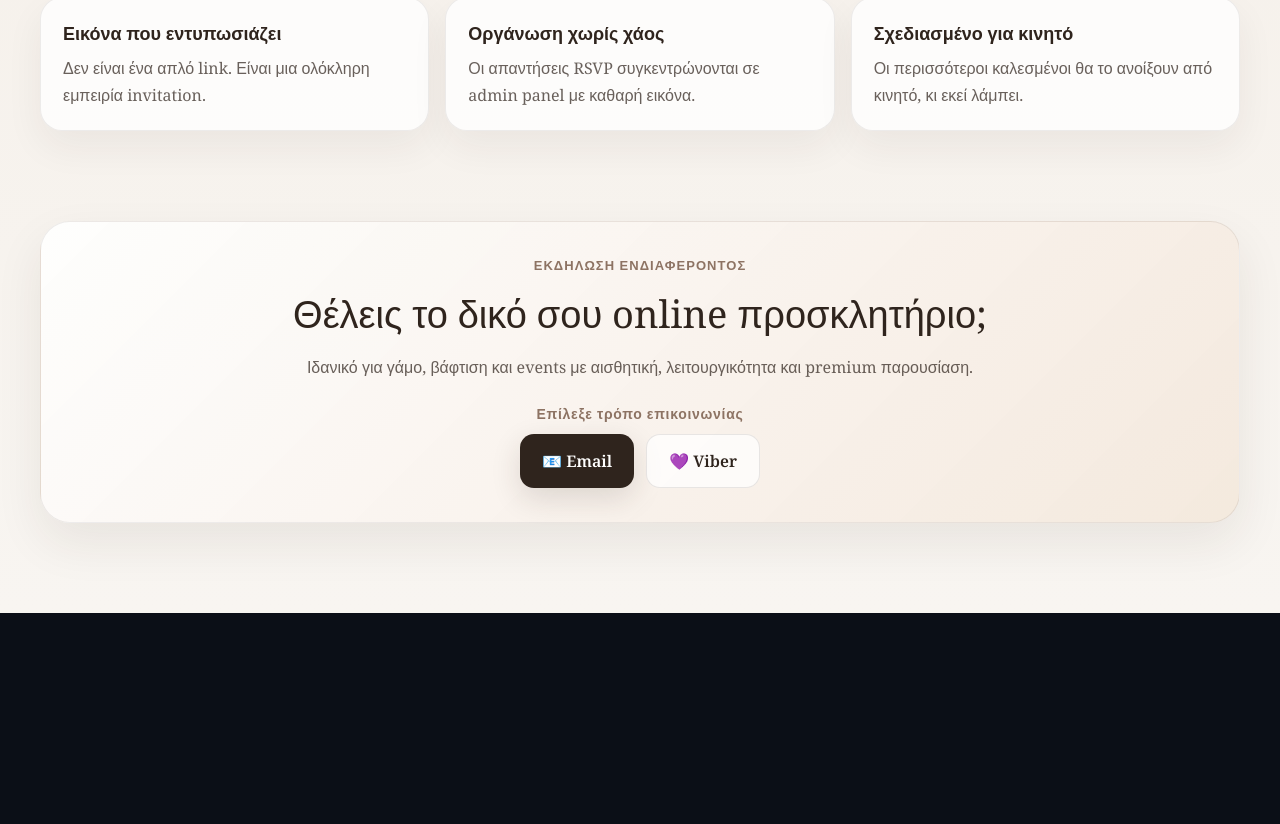
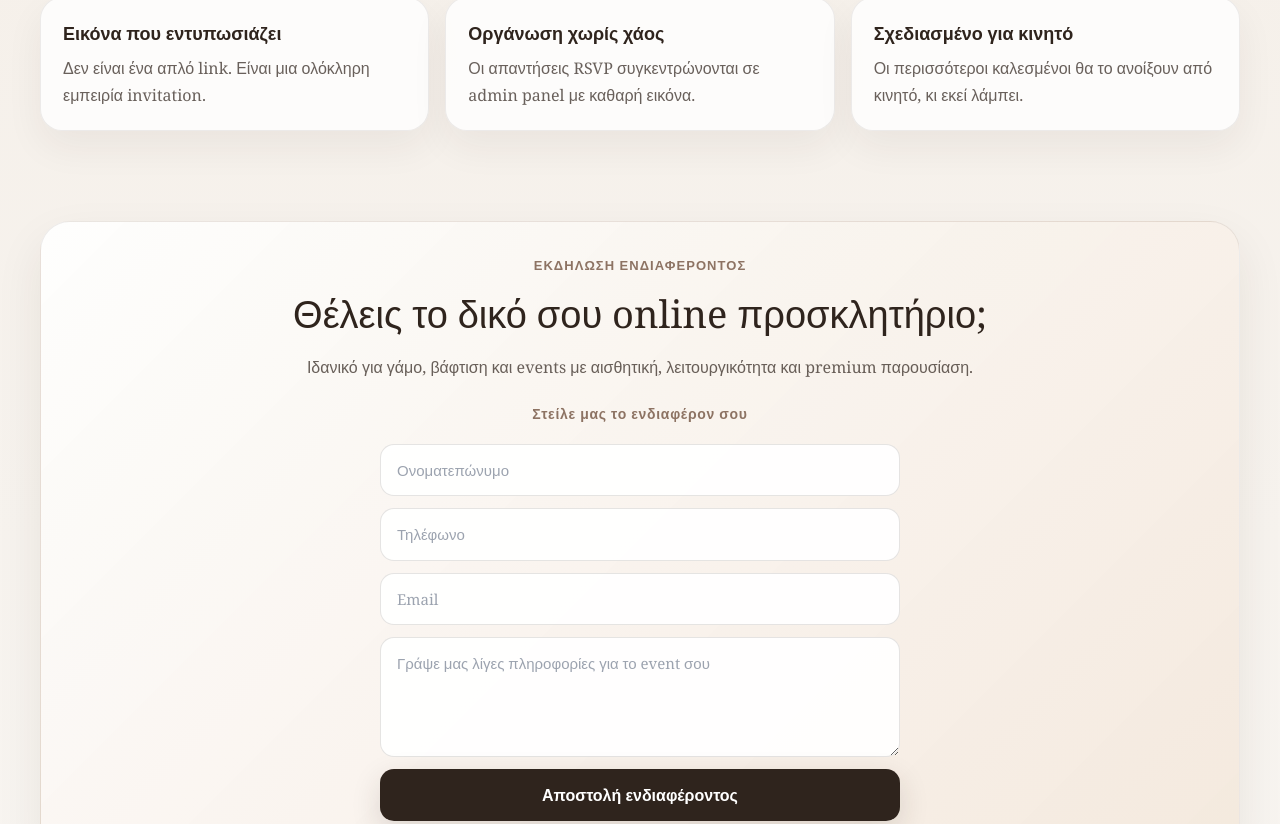
Before and after one commit to LabLouEvents/LabLouInvitation, a Next.js app: page / in a window 1280 px wide. Shown: the part 1976-2800 px from the top of the page. Before the commit the page ends 2589 px from the top, so only its background shows below. Built offline with nearby package versions, Linux system fonts and the light colour scheme; a web font is replaced by a local one.

Commit message:
restore landing form and mobile layout

```diff
--- a/app/page.tsx
+++ b/app/page.tsx
@@ -131,6 +131,8 @@ export default function HomePage() {
           background: #2f241d;
           color: #fff;
           box-shadow: 0 10px 30px rgba(47,36,29,0.14);
+          border: none;
+          cursor: pointer;
         }
 
         .ll-btn-secondary {
@@ -370,11 +372,31 @@ export default function HomePage() {
           letter-spacing: 0.05em;
         }
 
-        .ll-contact-buttons {
+        .ll-form {
+          width: 100%;
+          max-width: 520px;
+          margin: 10px auto 0;
           display: flex;
+          flex-direction: column;
           gap: 12px;
-          justify-content: center;
-          flex-wrap: wrap;
+        }
+
+        .ll-input,
+        .ll-textarea {
+          width: 100%;
+          padding: 14px 16px;
+          border-radius: 14px;
+          border: 1px solid rgba(47,36,29,0.12);
+          background: rgba(255,255,255,0.92);
+          color: #2f241d;
+          font-size: 15px;
+          outline: none;
+          box-sizing: border-box;
+        }
+
+        .ll-textarea {
+          resize: vertical;
+          min-height: 120px;
         }
 
         @media (max-width: 980px) {
@@ -465,8 +487,7 @@ export default function HomePage() {
             line-height: 1.6;
           }
 
-          .ll-buttons,
-          .ll-contact-buttons {
+          .ll-buttons {
             flex-direction: column;
             align-items: stretch;
           }
@@ -746,23 +767,55 @@ export default function HomePage() {
             </p>
 
             <div className="ll-contact-wrap">
-              <div className="ll-contact-title">Επίλεξε τρόπο επικοινωνίας</div>
+              <div className="ll-contact-title">Στείλε μας το ενδιαφέρον σου</div>
 
-              <div className="ll-contact-buttons">
-                <a
-                  href="mailto:info@lablou.gr?subject=Ενδιαφέρομαι για online προσκλητήριο"
-                  className="ll-btn-primary"
-                >
-                  📧 Email
-                </a>
+              <form
+                action="https://formsubmit.co/info@lablou.gr"
+                method="POST"
+                className="ll-form"
+              >
+                <input
+                  type="hidden"
+                  name="_subject"
+                  value="Νέο ενδιαφέρον για online προσκλητήριο"
+                />
+                <input type="hidden" name="_captcha" value="false" />
+                <input type="hidden" name="_template" value="table" />
 
-                <a
-                  href="viber://chat?number=%2B306943910973"
-                  className="ll-btn-secondary"
-                >
-                  💜 Viber
-                </a>
-              </div>
+                <input
+                  type="text"
+                  name="name"
+                  placeholder="Ονοματεπώνυμο"
+                  required
+                  className="ll-input"
+                />
+
+                <input
+                  type="tel"
+                  name="phone"
+                  placeholder="Τηλέφωνο"
+                  required
+                  className="ll-input"
+                />
+
+                <input
+                  type="email"
+                  name="email"
+                  placeholder="Email"
+                  className="ll-input"
+                />
+
+                <textarea
+                  name="message"
+                  placeholder="Γράψε μας λίγες πληροφορίες για το event σου"
+                  rows={4}
+                  className="ll-textarea"
+                />
+
+                <button type="submit" className="ll-btn-primary">
+                  Αποστολή ενδιαφέροντος
+                </button>
+              </form>
             </div>
           </div>
         </section>
```
